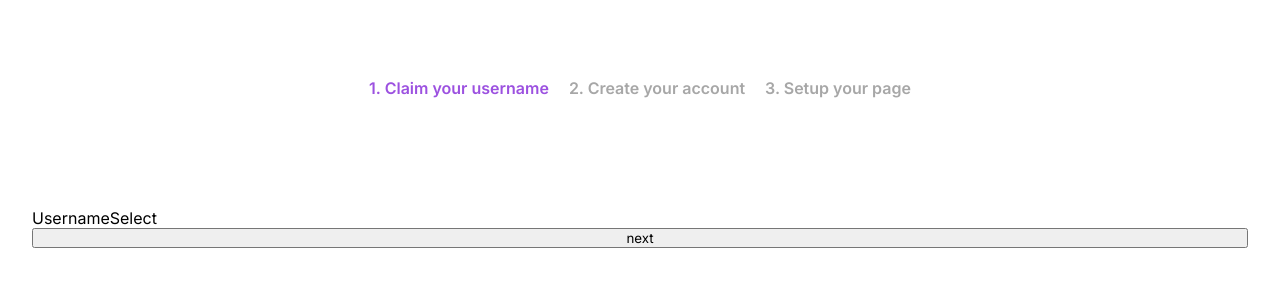
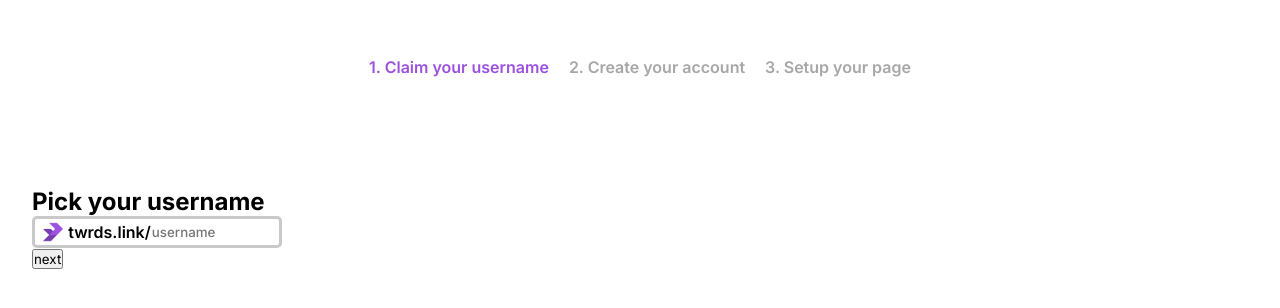
Before and after one commit to Oniriik/towards-app, a React (Create React App) app: page /signup in a window 1280 px wide. Shown: the part 142-450 px from the top of the page. Built offline with nearby package versions, Linux system fonts and the light colour scheme; no server answers.

Commit message:
added : User signup on database

```diff
--- a/src/components/FirstSetup/FirstSetup.jsx
+++ b/src/components/FirstSetup/FirstSetup.jsx
@@ -1,7 +1,10 @@
 import React from 'react'
 
 export default function FirstSetup() {
+
   return (
+    <>
     <div>FirstSetup</div>
+    </>
   )
 }
--- a/src/components/SignUp/SignUp.jsx
+++ b/src/components/SignUp/SignUp.jsx
@@ -1,13 +1,15 @@
-import React, { useRef, useState, useEffect } from 'react'
+import React, { useState, useEffect } from 'react'
 import "./signup.css"
 import { useAuth } from '../../contexts/AuthProvider'
-export default function SignUp({setStep}) {
 
-  const nameRef = useRef()
-  const emailRef = useRef()
-  const passwordRef = useRef()
-  const passwordconfirmRef = useRef()
-  const { signup, currentUser} = useAuth()
+export default function SignUp({ setStep, updateInfos ,initUser}) {
+
+  const [name, setName] = useState()
+  const [email, setEmail] = useState()
+  const [password, setPwd] = useState()
+  const [passwordConfirm, setPwdConfirm] = useState()
+
+  const { signup, currentUser } = useAuth()
 
 
   const [error, setError] = useState()
@@ -15,46 +17,50 @@
 
   useEffect(() => {
     currentUser && setStep(2)
-  },[currentUser])
+    currentUser && initUser(currentUser.uid)
+  }, [currentUser])
 
   async function handleSubmit(e) {
-
     e.preventDefault();
-    if (passwordRef.current.value.length < 6) {
+    if (password.lenght < 6) {
+      setPwd('')
+      setPwdConfirm('')
       return setError("password must be atleast 6 characters ")
     }
-    if (passwordRef.current.value !== passwordconfirmRef.current.value) {
+    if (password !== passwordConfirm) {
 
-      passwordRef.current.value = ''
+      setPwd('')
+      setPwdConfirm('')
       return setError("password do not match")
     }
     try {
       setError('')
       setLoading(true)
-      await signup(emailRef.current.value, passwordRef.current.value)
+      await signup(email, password)
     } catch (error) {
       console.error(error);
       setError("Error creating an account")
     }
     setLoading(false)
+    updateInfos({name})
   }
-  function previous(){
+  function previous() {
     setStep(0)
   }
   return (
     <div className='signupForm'>
-    {currentUser && JSON.stringify(currentUser.email)}
+      {currentUser && JSON.stringify(currentUser.email)}
       <h2>Tell us about you</h2>
       <form onSubmit={handleSubmit}>
-        <input type="text" placeholder='name' ref={nameRef} />
-        <input type="text" placeholder='email' ref={emailRef} />
-        <input type="password" placeholder='password' ref={passwordRef} />
-        <input type="password" placeholder='password confirm' ref={passwordconfirmRef} />
+        <input type="text" placeholder='name' maxlength="15" value={name} onChange={event => setName(event.target.value)} />
+        <input type="text" placeholder='email' maxlength="35" value={email} onChange={event => setEmail(event.target.value)} />
+        <input type="password" placeholder='password' value={password} onChange={event => setPwd(event.target.value)} />
+        <input type="password" placeholder='password confirm' value={passwordConfirm} onChange={event => setPwdConfirm(event.target.value)} />
         <p className='errorMsg'>{error}</p>
         <button disabled={loading}>sign up</button>
       </form>
       <div className='separator'>
-      <hr /><p>or</p><hr />
+        <hr /><p>or</p><hr />
       </div>
       <button className='googleSignup'><p>signup with </p><img src='https://i.ibb.co/F5THtXr/google-Icon.png' alt="googleIcon" /></button>
       <button className='previous' onClick={previous}>&lt;--</button>
--- a/src/components/UsernameSelect/UsernameSelect.jsx
+++ b/src/components/UsernameSelect/UsernameSelect.jsx
@@ -1,15 +1,23 @@
-import React from 'react'
+import React ,{useState} from 'react'
+import './usernameselector.css'
 
-export default function UsernameSelect({setStep}) {
-    function handleClick(){
-        setStep(1)
-    }
+export default function UsernameSelect({ setStep, updateInfos}) {
+  const [username, setUsername] = useState('');
+  function handleClick() {
+    updateInfos({username})
+    setStep(1)
+  }
 
-    return (
-      <>
-    <div>UsernameSelect</div>
-    <button onClick={handleClick}>next</button>
-    <div></div>
-    </>
+  return (
+    <div className="usernameselect">
+      <h2>Pick your username</h2>
+      <div className='username-field'>
+        <img src={require("../../assets/logo_simple.png")} alt="" />
+        <p>twrds.link/</p>
+        <input value={username} onChange={event => setUsername(event.target.value)} type="text" placeholder='username' />
+      </div>
+      <button onClick={handleClick}>next</button>
+      <div></div>
+    </div>
   )
 }
--- /dev/null
+++ b/src/components/UsernameSelect/usernameselector.css
@@ -0,0 +1,38 @@
+.username-field {
+  display: -webkit-box;
+  display: -ms-flexbox;
+  display: flex;
+  -webkit-box-orient: horizontal;
+  -webkit-box-direction: normal;
+      -ms-flex-direction: row;
+          flex-direction: row;
+  -webkit-box-pack: center;
+      -ms-flex-pack: center;
+          justify-content: center;
+  height: 2rem;
+  -webkit-box-align: center;
+      -ms-flex-align: center;
+          align-items: center;
+  border: solid 3px #C9C9C9;
+  border-radius: 5px;
+  width: 250px;
+  padding: 3px;
+}
+
+.username-field img {
+  height: 20px;
+  margin-right: 5px;
+}
+
+.username-field p {
+  font-weight: 600;
+}
+
+.username-field input {
+  border: none;
+  height: 100%;
+  padding: 0 1px;
+  font-weight: 500;
+  width: 120px;
+}
+/*# sourceMappingURL=usernameselector.css.map */
--- /dev/null
+++ b/src/components/UsernameSelect/usernameselector.scss
@@ -0,0 +1,26 @@
+.username-field{
+    display: flex;
+    flex-direction: row;
+    justify-content: center;
+    height: 2rem;
+    align-items: center;
+    border: solid 3px #C9C9C9;
+    border-radius: 5px;
+    width: 250px;
+
+    padding: 3px;
+    img{
+        height: 20px;
+        margin-right: 5px;
+    }
+    p{
+        font-weight: 600;
+    }
+    input{
+        border: none;
+        height: 100%;
+        padding: 0 1px ;
+        font-weight: 500;
+        width: 120px;
+    }
+}
--- a/src/contexts/DbFunctions.jsx
+++ b/src/contexts/DbFunctions.jsx
@@ -1,27 +1,26 @@
 
 import React, { useContext } from 'react'
-
-import {db} from '../config/firebase'
+import firebase from 'firebase/compat/app'
+import { db } from '../config/firebase'
 import { useAuth } from './AuthProvider'
 
 const dbContext = React.createContext()
 
-export function useDbFunctions(){
+export function useDbFunctions() {
     return useContext(dbContext)
 }
 
-export function DbFunctions({ children }){
+export function DbFunctions({ children }) {
 
-    const {currentUser} = useAuth()
-    function createUserProfile({name,username,links}){
-        db.collection('users').doc(currentUser.uid).set({
-            username,
-            name,
-            links
+    const { currentUser } = useAuth()
+    function createUserProfile(infos,uid) {
+        db.collection('users').doc(uid).set({
+            ...infos,
+            signupDate : firebase.firestore.Timestamp.fromDate(new Date)
         })
     }
 
-    function getUserInfos(){
+    function getUserInfos() {
 
     }
 
--- a/src/pages/Dashboard/Dashboard.jsx
+++ b/src/pages/Dashboard/Dashboard.jsx
@@ -26,6 +26,10 @@
     <div>Dashboard</div>
     <p>Connected using {currentUser.email}</p>
     <button onClick={handleSignOut}>signOut</button>
+    {JSON.stringify(currentUser,null,'\t')}
+    <hr />
+    {JSON.stringify(currentUser.uid)}
+}
     </>
   )
 }
--- a/src/pages/NewUser/NewUser.jsx
+++ b/src/pages/NewUser/NewUser.jsx
@@ -7,39 +7,34 @@
 import { useDbFunctions } from '../../contexts/DbFunctions'
 
 export default function NewUser() {
+    const { createUserProfile } = useDbFunctions()
     const [step, setStep] = useState(0)
-    const [userInfos,setUserinfos] = useState({
-        username:'tim',
-        name:'timothe',
-        links:{
-            instagram:'xtimothe',
-            twitter:'rizcollant',
-            tiktok:'xtimothe',
+    const [userInfos, setUserinfos] = useState()
+
+    function updateInfos(update){
+        setUserinfos({...userInfos,...update})
     }
-    })
-    const { createUserProfile} = useDbFunctions()
-
-    async function handleclick(){
-        try{
-            await createUserProfile(userInfos)
-        }catch(e){
+    async function initUser(uid) {
+        try {
+            await createUserProfile(userInfos,uid)
+        } catch (e) {
             console.log(e)
         }
 
     }
-    return(
+    return (
         <div className='newuser-wrapper container'>
-        <NewUserState state = { step } setStep = { setStep }/>
+            <NewUserState state={step} setStep={setStep} />
             {step === 0 ?
-        <UsernameSelect setStep = { setStep }/>
+                <UsernameSelect setStep={setStep} updateInfos={updateInfos} />
                 :
                 step === 1 ?
-        <SignUp setStep = { setStep }/>
+                    <SignUp setStep={setStep} updateInfos={updateInfos} initUser={initUser}/>
                     :
                     step === 2 ?
-        <FirstSetup/>
+                        <FirstSetup updateInfos={updateInfos}/>
                         :
-        <UsernameSelect/>
+                        <UsernameSelect setStep={setStep} updateInfos={updateInfos}/>
             }
         </div>
     )
```
Also changed, not shown: src/assets/logo_simple.png (added), 1 other file (tests, documents, lock files or other folders). Lines whose indentation alone changed are shown as unchanged.
